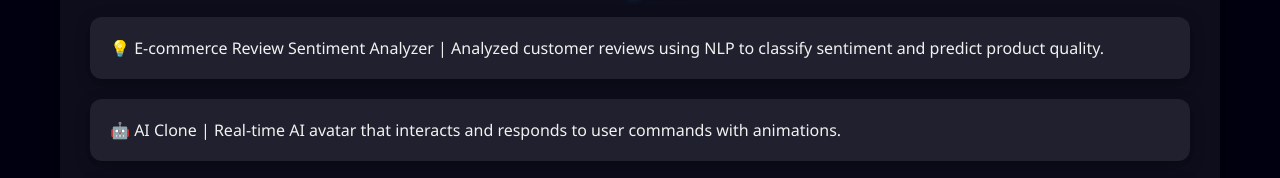
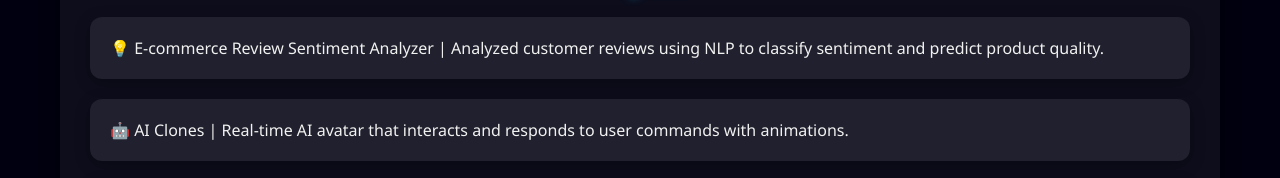
Before and after one commit to sherin-anto/portfolio-sherin, a plain HTML site: page index.html in a window 1280 px wide. Shown: the part 1894-2072 px from the top of the page. Drawn offline with nearby package versions, Linux system fonts and the light colour scheme.

Commit message:
Update index.html

```diff
--- a/index.html
+++ b/index.html
@@ -216,7 +216,7 @@
   <h2>Projects</h2>
   <ul>
     <li>💡 E-commerce Review Sentiment Analyzer | Analyzed customer reviews using NLP to classify sentiment and predict product quality.</li>
-    <li>🤖 AI Clone | Real-time AI avatar that interacts and responds to user commands with animations.</li>
+    <li>🤖 AI Clones | Real-time AI avatar that interacts and responds to user commands with animations.</li>
     <li>📰 Fake News Detection | Built a machine learning model to detect fake news articles accurately.</li>
     <li>💬 AI Chatbot Development | NLP-based chatbot for efficient customer support and automated responses.</li>
   </ul>
```
